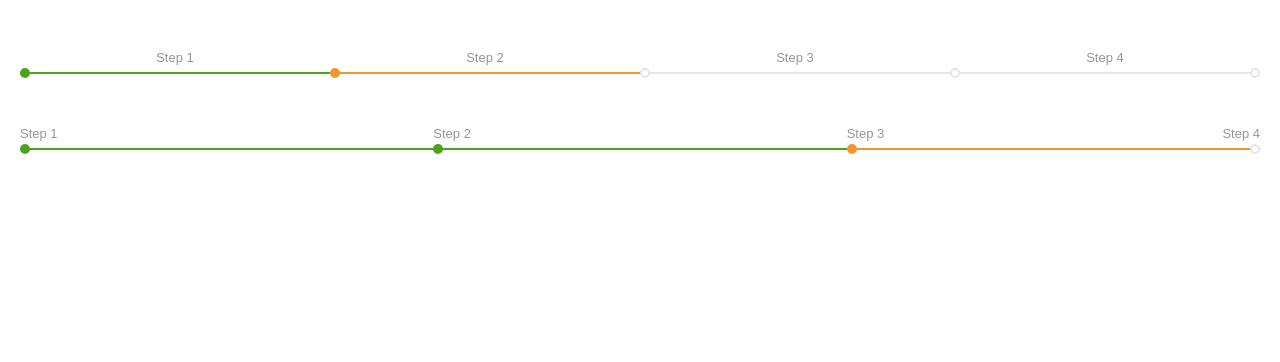
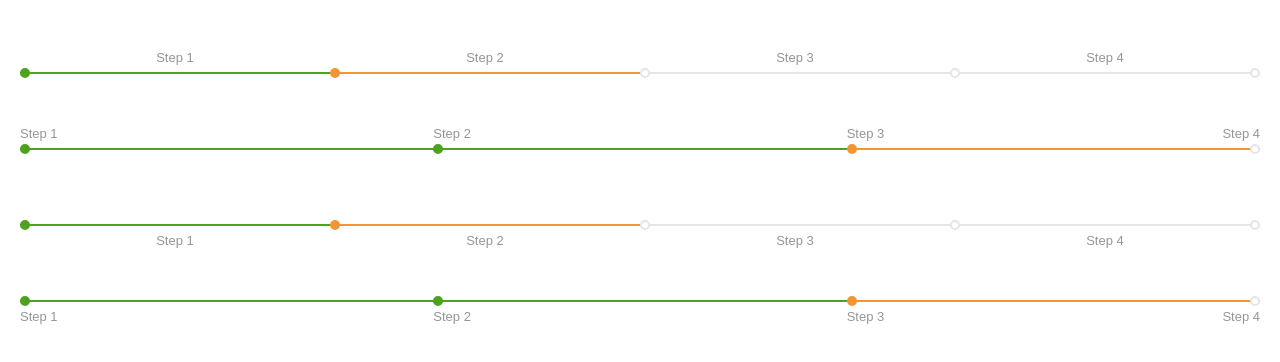
Before and after one commit to Cappucinka/timelineTest, a website: page index.html in a window 1280 px wide. Drawn offline with nearby package versions, Linux system fonts and the light colour scheme; files that its build step writes are made by us from their sources.

Commit message:
Add vertical label positioning

```diff
--- a/css/style.scss
+++ b/css/style.scss
@@ -72,7 +72,6 @@ body {
   &__step-label {
     display: block;
     position: absolute;
-    top: -($step-label-height + $step-label-offset);
     font-size: 13px;
     line-height: $step-label-height;
     font-family: Arial, Helvetica, sans-serif;
@@ -110,4 +109,16 @@ body {
       text-align: center;
     }
   }
+
+  &_label-vetical_top {
+    #{$block}__step-label {
+      top: -($step-label-height + $step-label-offset);
+    }
+  }
+
+  &_label-vetical_bottom {
+    #{$block}__step-label {
+      bottom: -($step-label-height + $step-label-offset);
+    }
+  }
 }
--- a/index.html
+++ b/index.html
@@ -8,7 +8,7 @@
   <title>Timeline</title>
 </head>
 <body>
-  <ul class="timeline timeline_label-horizontal_line">
+  <ul class="timeline timeline_label-horizontal_line timeline_label-vetical_top">
     <li class="timeline__step timeline__step_status_success">
       <span class="timeline__step-label">Step 1</span>
     </li>
@@ -23,7 +23,37 @@
     </li>
   </ul>
 
-  <ul class="timeline timeline_label-horizontal_point">
+  <ul class="timeline timeline_label-horizontal_point timeline_label-vetical_top">
+    <li class="timeline__step timeline__step_status_success">
+      <span class="timeline__step-label">Step 1</span>
+    </li>
+    <li class="timeline__step timeline__step_status_success">
+      <span class="timeline__step-label">Step 2</span>
+    </li>
+    <li class="timeline__step timeline__step_status_process">
+      <span class="timeline__step-label">Step 3</span>
+    </li>
+    <li class="timeline__step">
+      <span class="timeline__step-label">Step 4</span>
+    </li>
+  </ul>
+
+  <ul class="timeline timeline_label-horizontal_line timeline_label-vetical_bottom">
+    <li class="timeline__step timeline__step_status_success">
+      <span class="timeline__step-label">Step 1</span>
+    </li>
+    <li class="timeline__step timeline__step_status_process">
+      <span class="timeline__step-label">Step 2</span>
+    </li>
+    <li class="timeline__step">
+      <span class="timeline__step-label">Step 3</span>
+    </li>
+    <li class="timeline__step">
+      <span class="timeline__step-label">Step 4</span>
+    </li>
+  </ul>
+
+  <ul class="timeline timeline_label-horizontal_point timeline_label-vetical_bottom">
     <li class="timeline__step timeline__step_status_success">
       <span class="timeline__step-label">Step 1</span>
     </li>
```
